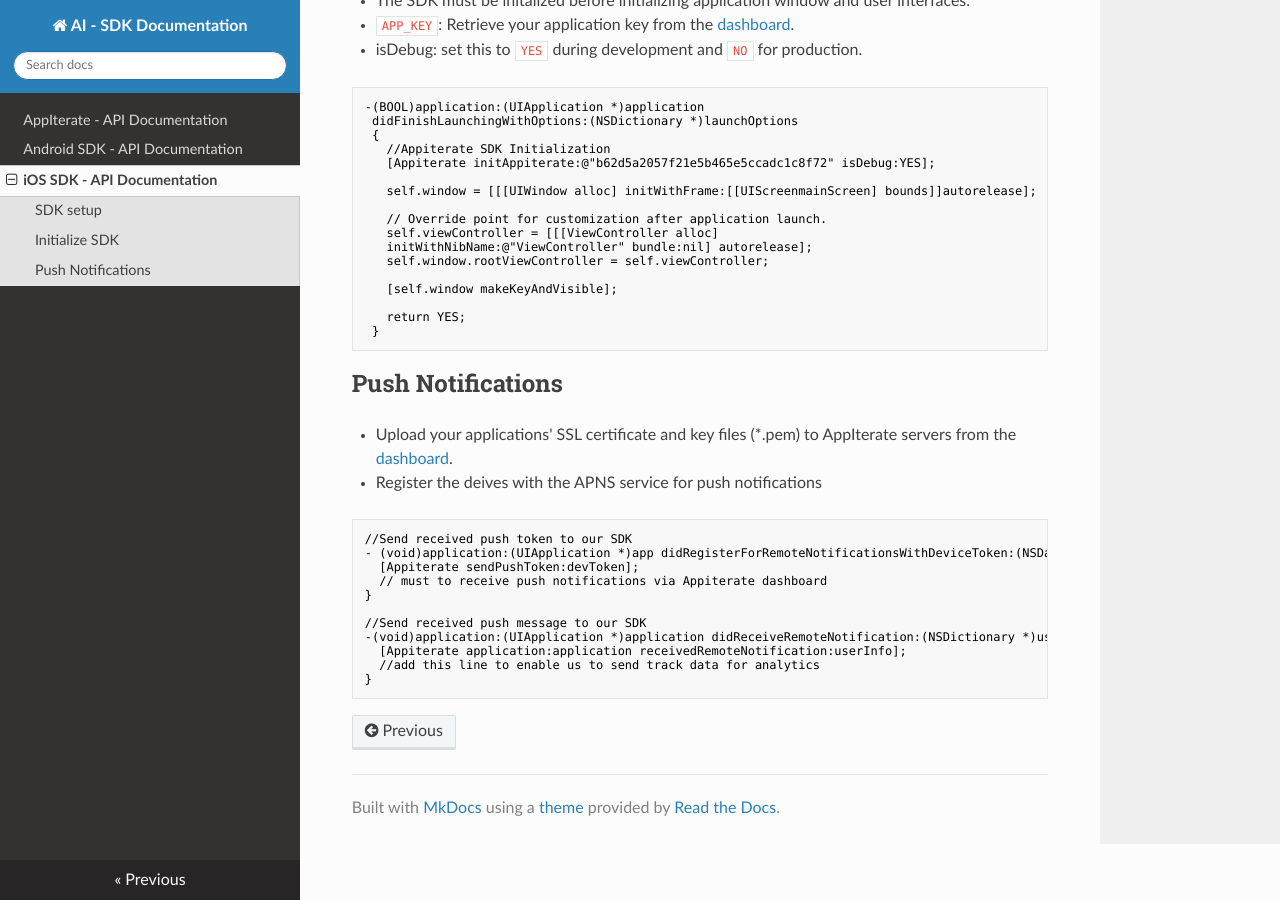
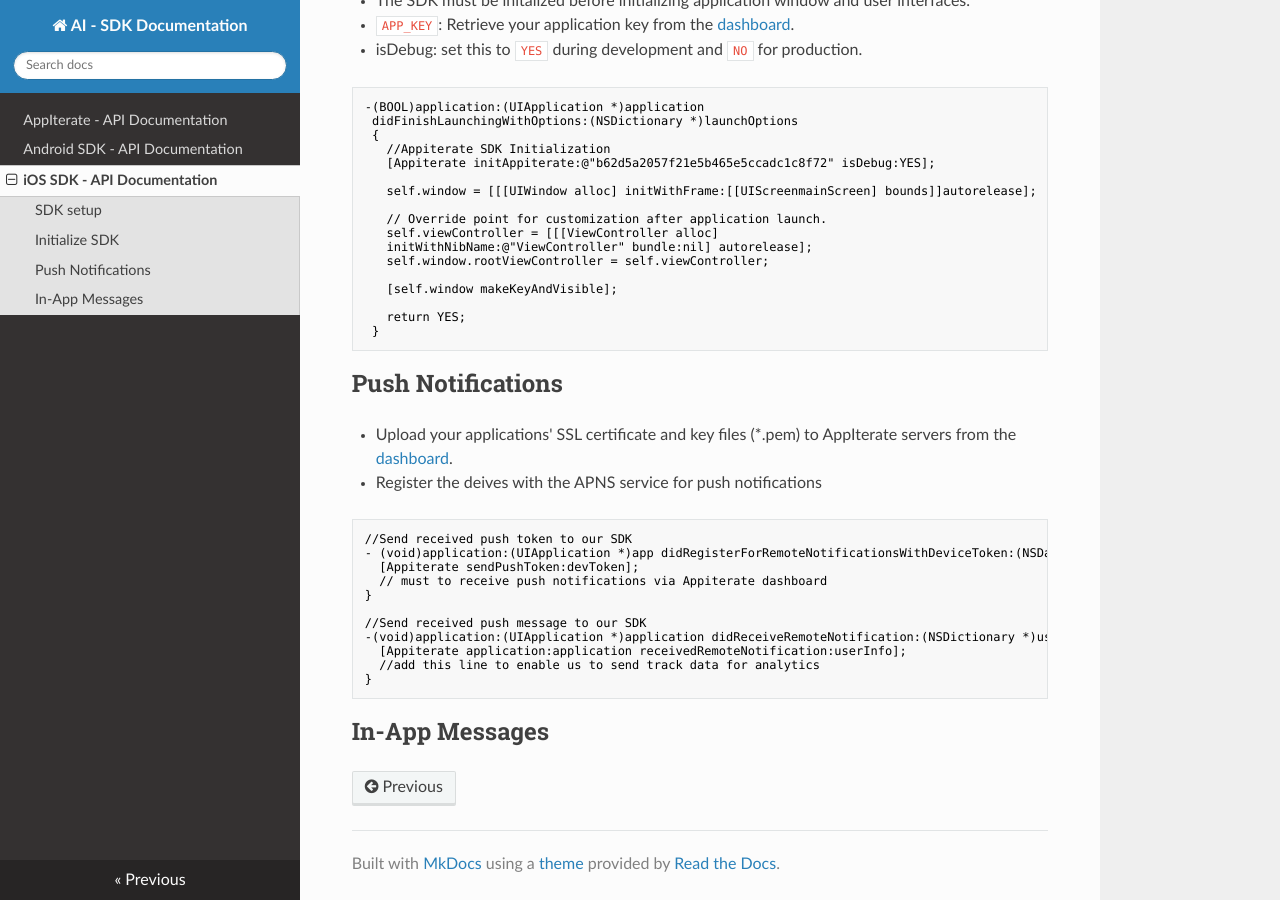
Before and after one commit to AppIterate/docs, an MkDocs documentation site: the page built from docs/iOS.md, in a window 1280 px wide and 900 px high, scrolled down 1052 px. Built offline with MkDocs 1.6.1, drawn with Linux system fonts in a browser that asks for light colours; nearby versions of some CDN libraries.

Commit message:
ios | in-app

````diff
--- a/docs/iOS.md
+++ b/docs/iOS.md
@@ -65,3 +65,5 @@
   //add this line to enable us to send track data for analytics
 }
 ```
+
+## In-App Messages
````
